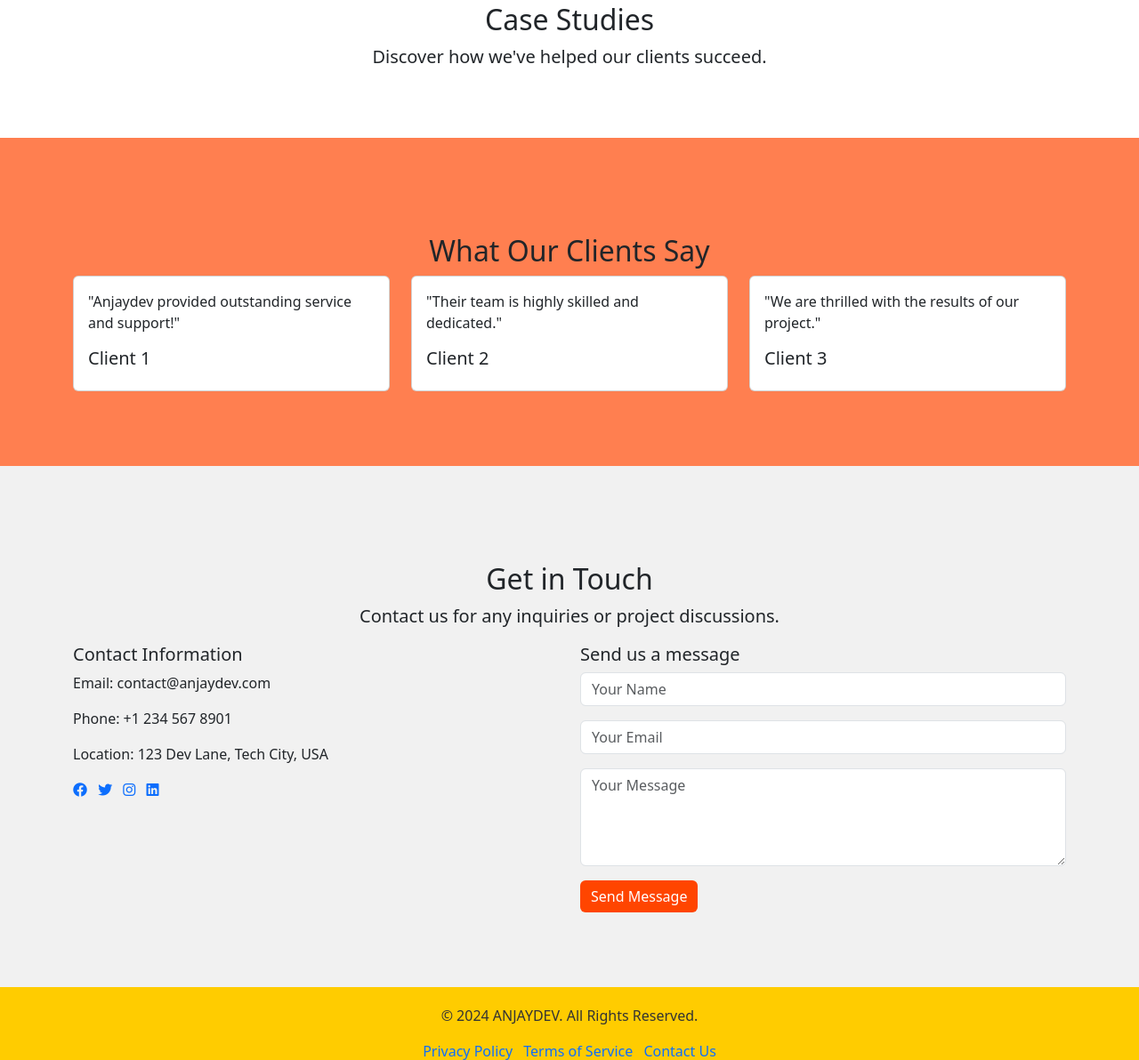
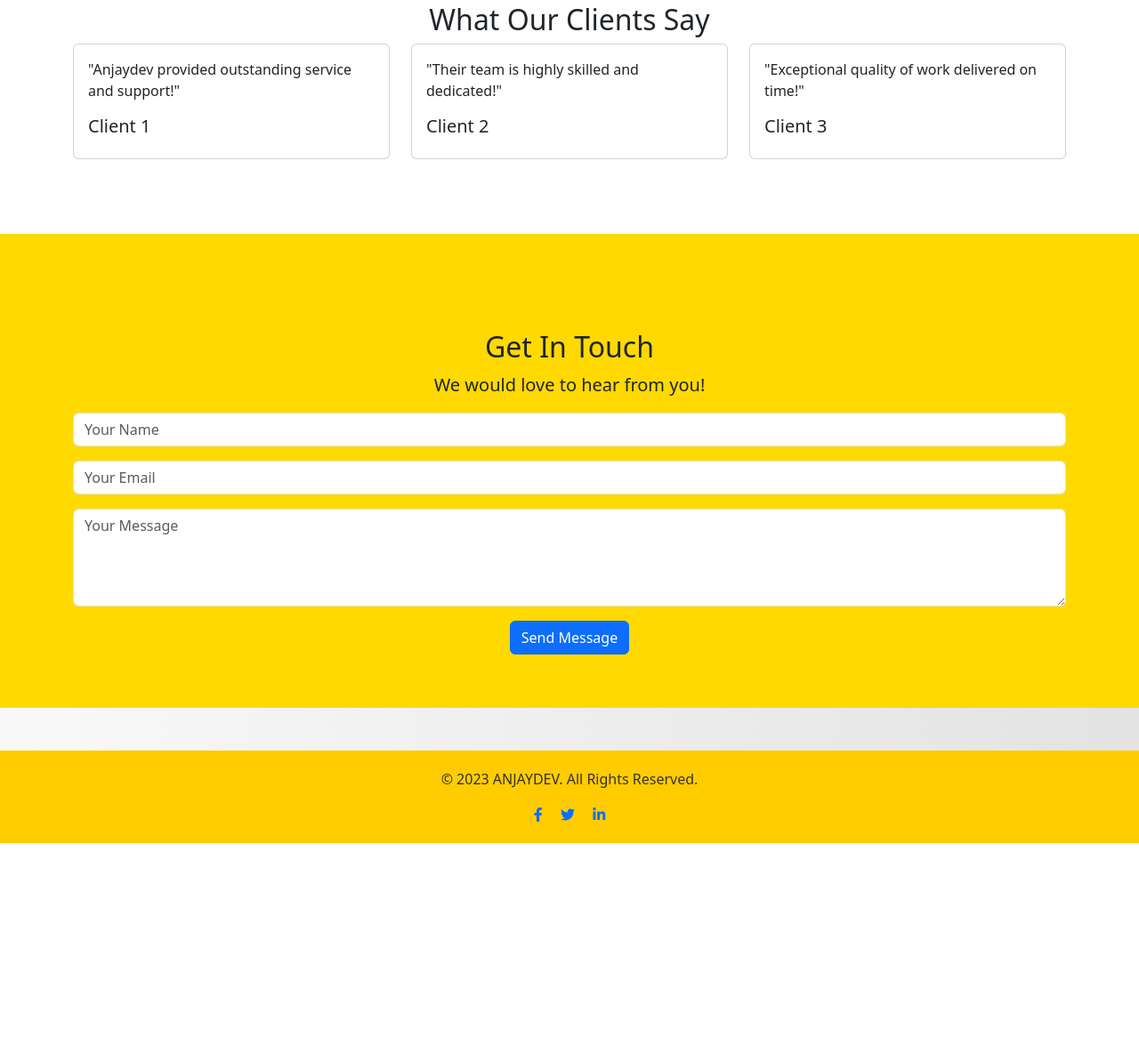
Before and after one commit to gigarazkiarianda/anjaydev, a plain HTML site: page index.html in a window 1280 px wide. Shown: the part 1608-2800 px from the top of the page at 89% size. After the commit the page ends 2556 px from the top, so only its background shows below. Drawn offline with nearby package versions, Linux system fonts and the light colour scheme; a script that the page names is missing.

Commit message:
update anjaydev-landing-page

```diff
--- a/css/style.css
+++ b/css/style.css
@@ -4,57 +4,65 @@ body {
     flex-direction: column;
     min-height: 100vh;
 }
+
+@keyframes fade-in {
+    from {
+        opacity: 0;
+    }
+    to {
+        opacity: 1;
+    }
+}
+
 .navbar {
     background-color: #ffcc00;
     transition: backdrop-filter 0.3s, background-color 0.3s;
 }
+
 .navbar.blur {
-    backdrop-filter: blur(15px);
     background-color: rgba(255, 204, 0, 0.8);
 }
+
 .navbar-brand, .nav-link {
     color: #333 !important;
 }
+
 .navbar-nav .nav-link:hover {
     color: #333;
     text-decoration: underline;
 }
+
 footer {
     background-color: #ffcc00;
     color: #333;
     margin-top: auto;
     padding: 20px 0;
 }
+
 .btn-primary {
     background-color: #ff4500;
     border: none;
 }
+
 .btn-primary:hover {
     background-color: #e63946;
 }
+
 section {
     padding: 60px 0;
     transition: background 0.3s;
+    opacity: 0;
+    animation: fade-in 1s forwards;
 }
-#welcome {
-    background-color: #fff;
+
+section:nth-child(even) {
+    animation-delay: 0.2s;
 }
-#services, #get-in-touch {
-    background-color: #f1f1f1;
+
+section:nth-child(odd) {
+    animation-delay: 0.4s;
 }
-#portfolio {
-    background-color: #ffcc00;
-}
-#case-studies, #testimonials {
-    background-color: #fff;
-}
-#testimonials {
-    background-color: #ff7f50;
-}
-.card-icon {
-    font-size: 2rem;
-    color: #ff4500;
-}
+
 #welcome {
     background: linear-gradient(270deg, #ff7f50, #ffcc00, #ff7f50);
     background-size: 400% 400%;
@@ -62,15 +70,40 @@ section {
     color: #333;
     padding: 120px 0;
     text-shadow: 2px 2px 4px rgba(255, 255, 255, 0.6);
+    opacity: 1; /* Ensure opacity is 1 to show the welcome section */
 }
+
+#services, #get-in-touch {
+    background-color: #f1f1f1;
+}
+
+#portfolio {
+    background-color: #ffcc00;
+}
+
+#testimonials {
+    background-color: #fff;
+}
+
+#get-in-touch{
+    background-color: #ffd900;
+}
+
+.card-icon {
+    font-size: 2rem;
+    color: #facab9;
+}
+
 @keyframes gradient-animation {
     0% { background-position: 0% 50%; }
     50% { background-position: 100% 50%; }
     100% { background-position: 0% 50%; }
 }
+
 .portfolio-img {
     transition: transform 0.3s;
 }
+
 .portfolio-img:hover {
     transform: scale(1.05);
 }
--- a/index.html
+++ b/index.html
@@ -16,7 +16,7 @@
                 <span class="navbar-toggler-icon"></span>
             </button>
             <div class="collapse navbar-collapse" id="navbarSupportedContent">
-                <ul class="navbar-nav me-auto mb-2 mb-lg-0">
+                <ul class="navbar-nav ms-auto mb-2 mb-lg-0 d-flex">
                     <li class="nav-item"><a class="nav-link active" aria-current="page" href="#welcome">Home</a></li>
                     <li class="nav-item"><a class="nav-link" href="#services">Services</a></li>
                     <li class="nav-item"><a class="nav-link" href="#portfolio">Portfolio</a></li>
@@ -24,13 +24,17 @@
                     <li class="nav-item"><a class="nav-link" href="#testimonials">Testimonials</a></li>
                     <li class="nav-item"><a class="nav-link" href="#get-in-touch">Contact</a></li>
                 </ul>
-                <form class="d-flex" role="search">
-                    <input class="form-control me-2" type="search" placeholder="Search" aria-label="Search">
-                    <button class="btn btn-outline-light" type="submit">Search</button>
-                </form>
             </div>
         </div>
     </nav>
+
+
+    <!-- Bootstrap CSS -->
+    <link href="https://cdn.jsdelivr.net/npm/bootstrap@5.3.0-alpha1/dist/css/bootstrap.min.css" rel="stylesheet">
+
+    <!-- Bootstrap JS -->
+    <script src="https://cdn.jsdelivr.net/npm/bootstrap@5.3.0-alpha1/dist/js/bootstrap.bundle.min.js"></script>
+
 
     <section id="welcome" class="text-center">
         <div class="container">
@@ -78,7 +82,7 @@
         <div class="container">
             <h2 class="mt-5">Portfolio</h2>
             <p class="lead">Check out some of our amazing projects.</p>
-            <div id="portfolioCarousel" class="carousel slide" data-bs-ride="carousel">
+            <div id="portfolioCarousel" class="carousel slide" data-bs-ride="carousel" data-bs-touch="true">
                 <div class="carousel-inner">
                     <div class="carousel-item active">
                         <div class="row">
@@ -143,25 +147,18 @@
                         </div>
                     </div>
                 </div>
-                <button class="carousel-control-prev" type="button" data-bs-target="#portfolioCarousel" data-bs-slide="prev">
+                <a class="carousel-control-prev" href="#portfolioCarousel" role="button" data-bs-slide="prev">
                     <span class="carousel-control-prev-icon" aria-hidden="true"></span>
                     <span class="visually-hidden">Previous</span>
-                </button>
-                <button class="carousel-control-next" type="button" data-bs-target="#portfolioCarousel" data-bs-slide="next">
+                </a>
+                <a class="carousel-control-next" href="#portfolioCarousel" role="button" data-bs-slide="next">
                     <span class="carousel-control-next-icon" aria-hidden="true"></span>
                     <span class="visually-hidden">Next</span>
-                </button>
+                </a>
             </div>
         </div>
     </section>
 
-    <section id="case-studies">
-        <div class="container">
-            <h2 class="text-center mt-5">Case Studies</h2>
-            <p class="lead text-center">Discover how we've helped our clients succeed.</p>
-
-        </div>
-    </section>
 
     <section id="testimonials">
         <div class="container">
@@ -178,7 +175,7 @@
                 <div class="col-md-4 mb-4">
                     <div class="card">
                         <div class="card-body">
-                            <p class="card-text">"Their team is highly skilled and dedicated."</p>
+                            <p class="card-text">"Their team is highly skilled and dedicated!"</p>
                             <h5 class="card-title">Client 2</h5>
                         </div>
                     </div>
@@ -186,7 +183,7 @@
                 <div class="col-md-4 mb-4">
                     <div class="card">
                         <div class="card-body">
-                            <p class="card-text">"We are thrilled with the results of our project."</p>
+                            <p class="card-text">"Exceptional quality of work delivered on time!"</p>
                             <h5 class="card-title">Client 3</h5>
                         </div>
                     </div>
@@ -195,25 +192,10 @@
         </div>
     </section>
 
-    <section id="get-in-touch">
+    <section id="get-in-touch" class="text-center">
         <div class="container">
-            <h2 class="text-center mt-5">Get in Touch</h2>
-            <p class="lead text-center">Contact us for any inquiries or project discussions.</p>
-            <div class="row">
-                <div class="col-md-6 mb-4">
-                    <h5>Contact Information</h5>
-                    <p>Email: contact@anjaydev.com</p>
-                    <p>Phone: +1 234 567 8901</p>
-                    <p>Location: 123 Dev Lane, Tech City, USA</p>
-                    <div class="social-icons">
-                        <a href="#" class="me-2"><i class="fab fa-facebook"></i></a>
-                        <a href="#" class="me-2"><i class="fab fa-twitter"></i></a>
-                        <a href="#" class="me-2"><i class="fab fa-instagram"></i></a>
-                        <a href="#" class="me-2"><i class="fab fa-linkedin"></i></a>
-                    </div>
-                </div>
-                <div class="col-md-6 mb-4">
-                    <h5>Send us a message</h5>
+            <h2 class="mt-5">Get In Touch</h2>
+            <p class="lead">We would love to hear from you!</p>
             <form>
                 <div class="mb-3">
                     <input type="text" class="form-control" placeholder="Your Name" required>
@@ -222,25 +204,23 @@
                     <input type="email" class="form-control" placeholder="Your Email" required>
                 </div>
                 <div class="mb-3">
-                            <textarea class="form-control" placeholder="Your Message" rows="4" required></textarea>
+                    <textarea class="form-control" rows="4" placeholder="Your Message" required></textarea>
                 </div>
                 <button type="submit" class="btn btn-primary">Send Message</button>
             </form>
         </div>
-            </div>
-        </div>
     </section>
-    <footer>
-        <div class="container text-center">
-            <p>&copy; 2024 ANJAYDEV. All Rights Reserved.</p>
-            <ul class="list-inline">
-                <li class="list-inline-item"><a href="#" class="text-decoration-none">Privacy Policy</a></li>
-                <li class="list-inline-item"><a href="#" class="text-decoration-none">Terms of Service</a></li>
-                <li class="list-inline-item"><a href="#" class="text-decoration-none">Contact Us</a></li>
-            </ul>
+
+    <footer class="text-center mt-5">
+        <div class="container">
+            <p>&copy; 2023 ANJAYDEV. All Rights Reserved.</p>
+            <a href="https://www.facebook.com" class="me-3"><i class="fab fa-facebook-f"></i></a>
+            <a href="https://www.twitter.com" class="me-3"><i class="fab fa-twitter"></i></a>
+            <a href="https://www.linkedin.com"><i class="fab fa-linkedin-in"></i></a>
         </div>
     </footer>
-    <script src="js/script.js"></script>
-    <script src="https://cdn.jsdelivr.net/npm/bootstrap@5.3.3/dist/js/bootstrap.bundle.min.js" integrity="sha384-hgZC/jtFfS6WojGtlR6j2f57CeoYuB0MWIL80y3LZB/l7h3S6HYacW3s5WqPAOks" crossorigin="anonymous"></script>
+
+    <script src="https://cdn.jsdelivr.net/npm/@popperjs/core@2.11.6/dist/umd/popper.min.js" integrity="sha384-oBqDVmMz4fnFO9gyb42TjKVhP1vIH7+6Y5xDnjjTfOmLHE3ME2tCH8ICuD7z4Kb3" crossorigin="anonymous"></script>
+    <script src="https://cdn.jsdelivr.net/npm/bootstrap@5.3.3/dist/js/bootstrap.min.js" integrity="sha384-wW0tNSfWZX55YUAStUu+kXp5nDddk9DSeTyod3COi3B+q3itpOdQ+JULMx9Exa5y" crossorigin="anonymous"></script>
 </body>
 </html>
```
Lines whose indentation alone changed are shown as unchanged.
